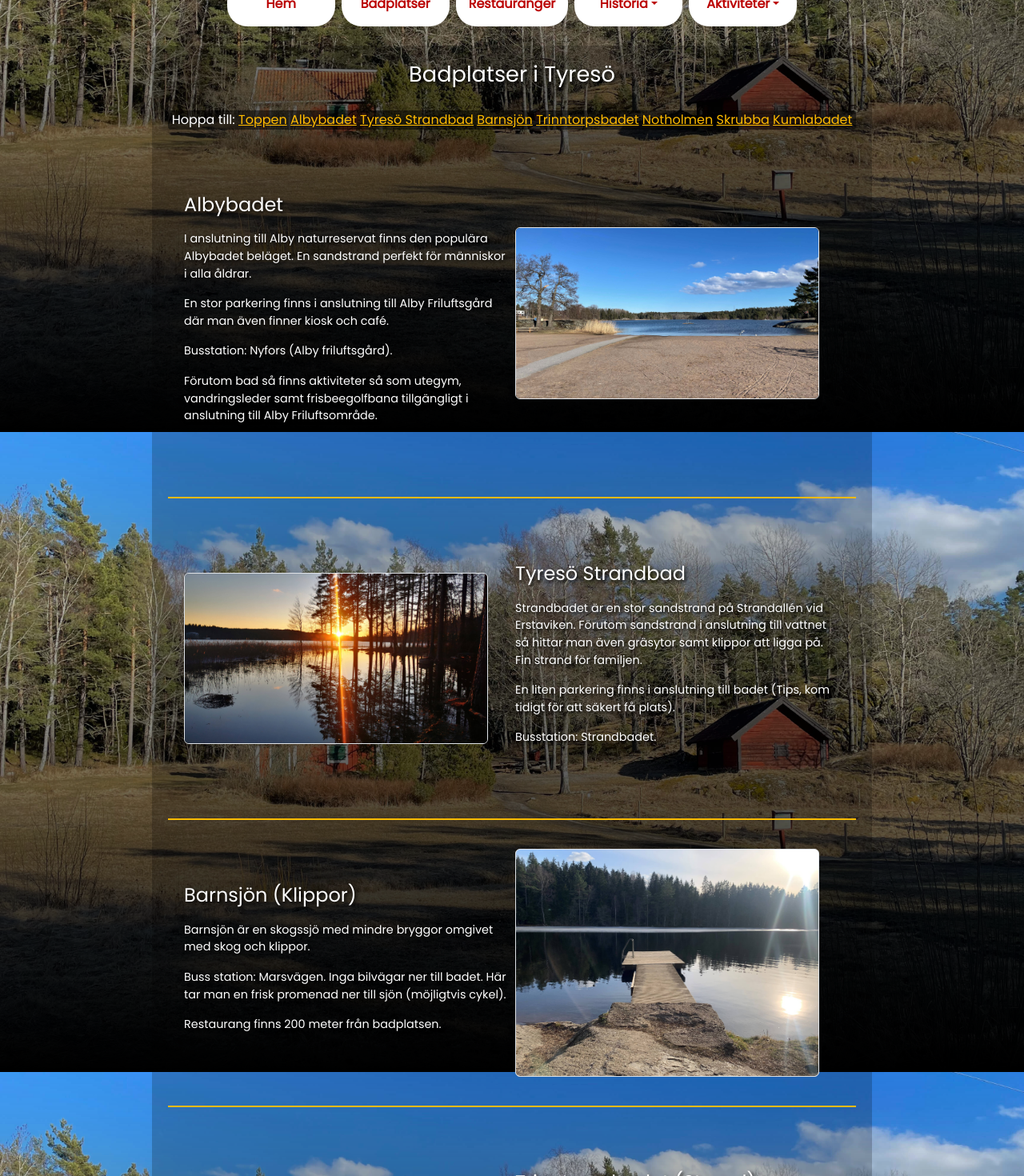
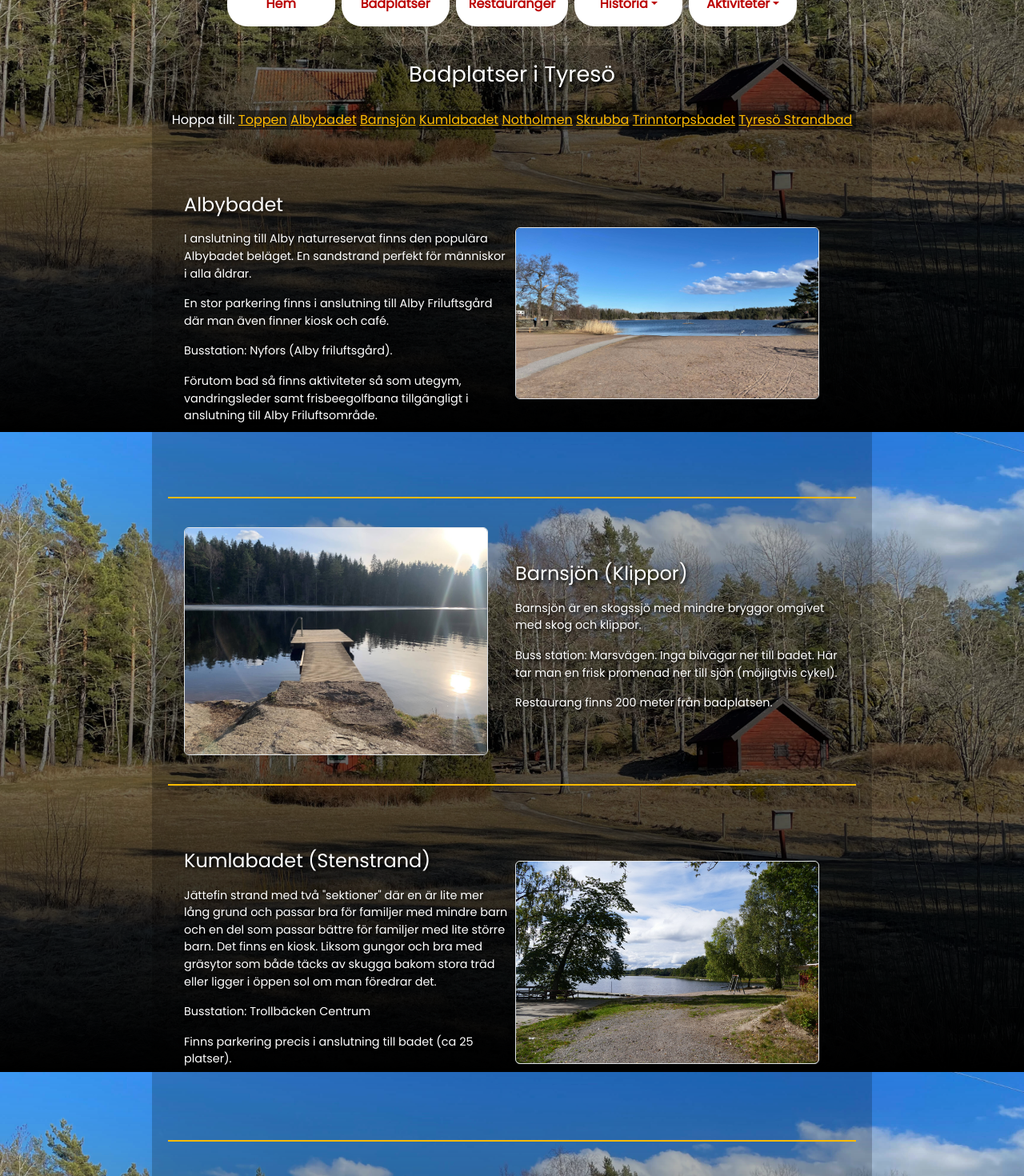
Before and after one commit to tompahans/tyresoguidenv2, a Next.js app: page /Badplatser in a window 1280 px wide. Shown: the part 260-1730 px from the top of the page at 80% size. Built offline with nearby package versions, Linux system fonts and the light colour scheme.

Commit message:
add: sort badplatser & restauranger

```diff
--- a/pages/Badplatser.js
+++ b/pages/Badplatser.js
@@ -5,7 +5,9 @@ import React from "react";
 
 import data from "../data.json";
 
-const listBeaches = data.badplatser.map((badplatser, idx) => (
+const sortAsc = [...data.badplatser].sort((a, b) => (a.namn > b.namn ? 1 : -1));
+
+const listBeaches = sortAsc.map((badplatser, idx) => (
   <div className="badplats" key={badplatser.namn}>
     <div className="col-sm py-5" id={badplatser.namn}>
       <h4>
@@ -34,7 +36,7 @@ export default function Badplatser() {
       <h1>Badplatser i Tyresö</h1>
       <div className="jump-menu sticky-top" style={{ zIndex: "2" }}>
         Hoppa till: <a href="#">Toppen</a>{" "}
-        {data.badplatser.map((badplatser) => (
+        {sortAsc.map((badplatser) => (
           <React.Fragment key={badplatser.namn}>
             <Link href={"#" + badplatser.namn}>{badplatser.namn}</Link>{" "}
           </React.Fragment>
--- a/pages/Restauranger.js
+++ b/pages/Restauranger.js
@@ -3,7 +3,11 @@ import Link from "next/link";
 
 import data from "../data.json";
 
-const listRestaurants = data.restauranger.map((restauranger) => (
+const sortRestaurants = [...data.restauranger].sort((a, b) =>
+  a.namn > b.namn ? 1 : -1
+);
+
+const listRestaurants = sortRestaurants.map((restauranger) => (
   <div key={restauranger.namn}>
     <Link
       href={restauranger.href}
```
